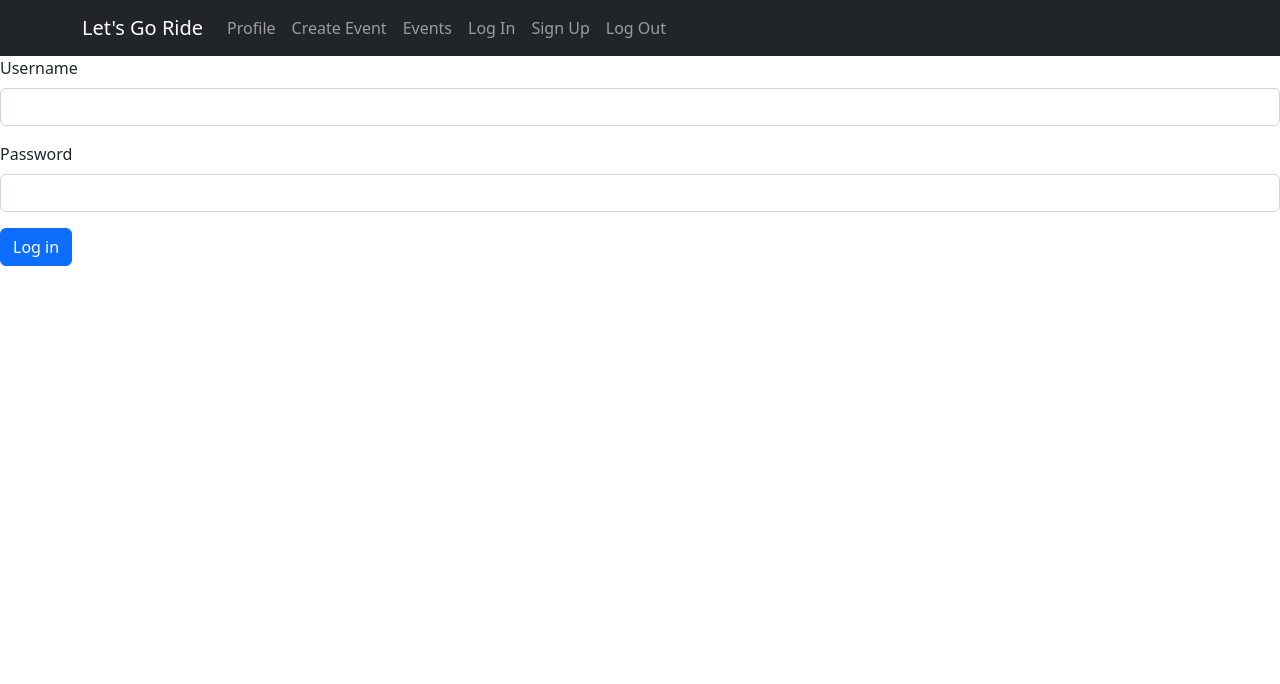
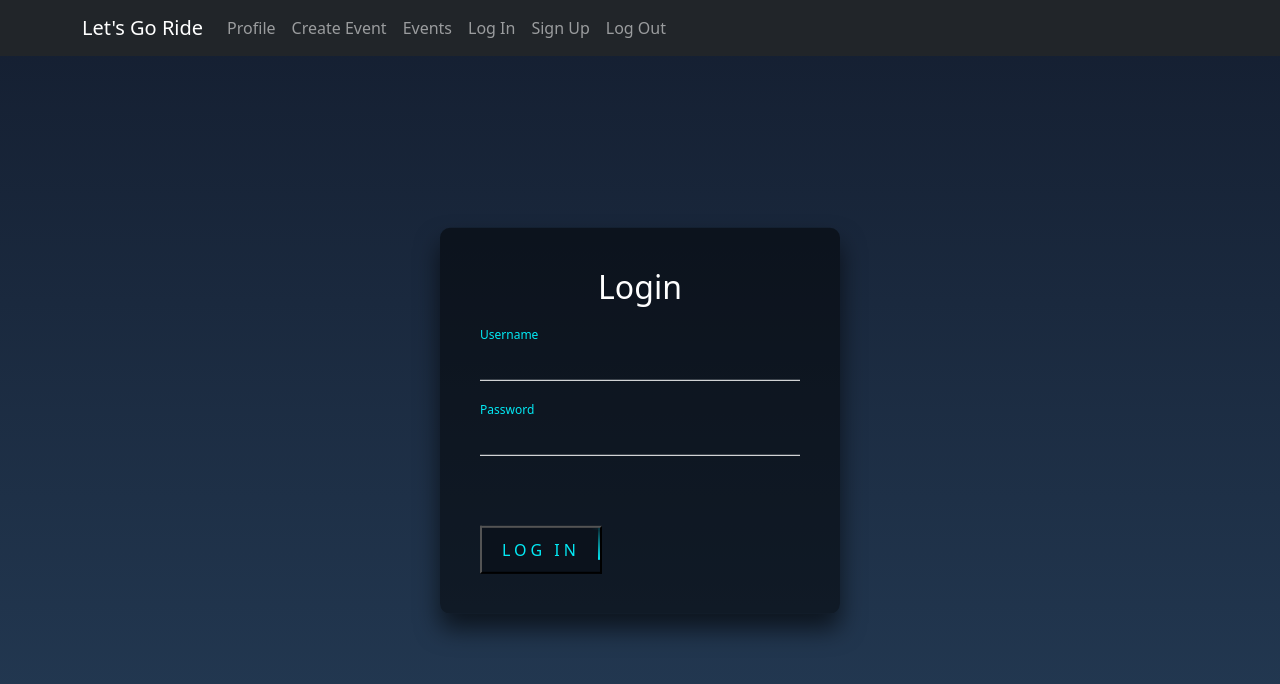
Before and after one commit to DavidPM1990/lets-go-ride-frontend, a React (Create React App) app: page /login in a window 1280 px wide. Shown: the top 684 px of the page. Built offline with nearby package versions, Linux system fonts and the light colour scheme.

Commit message:
signup and login

```diff
--- /dev/null
+++ b/src/pages/LogIn/LogIn.css
@@ -0,0 +1,179 @@
+html {
+    height: 100%;
+}
+
+body {
+    margin: 0;
+    padding: 0;
+    font-family: sans-serif;
+    background: linear-gradient(#141e30, #243b55);
+}
+
+.login-box {
+    position: absolute;
+    margin-top: 45px;
+    top: 47%;
+    left: 50%;
+    width: 400px;
+    padding: 40px;
+    transform: translate(-50%, -50%);
+    background: rgba(0, 0, 0, .5);
+    box-sizing: border-box;
+    box-shadow: 0 15px 25px rgba(0, 0, 0, .6);
+    border-radius: 10px;
+}
+
+.login-box h2 {
+    margin: 0 0 30px;
+    padding: 0;
+    color: #fff;
+    text-align: center;
+}
+
+.login-box .user-box {
+    position: relative;
+}
+
+.login-box .user-box input {
+    width: 100%;
+    padding: 10px 0;
+    font-size: 16px;
+    color: #fff;
+    margin-bottom: 30px;
+    border: none;
+    border-bottom: 1px solid #fff;
+    outline: none;
+    background: transparent;
+}
+
+.login-box .user-box label {
+    position: absolute;
+    top: 0;
+    left: 0;
+    padding: 10px 0;
+    font-size: 16px;
+    color: #fff;
+    pointer-events: none;
+    transition: .5s;
+}
+
+.login-box .user-box input:focus~label,
+.login-box .user-box input:valid~label {
+    top: -20px;
+    left: 0;
+    color: #03e9f4;
+    font-size: 12px;
+}
+
+.login-box form button {
+    position: relative;
+    display: inline-block;
+    padding: 10px 20px;
+    color: #03e9f4;
+    background: #0b121c;
+    font-size: 16px;
+    text-decoration: none;
+    text-transform: uppercase;
+    overflow: hidden;
+    transition: .5s;
+    margin-top: 40px;
+    letter-spacing: 4px
+}
+
+.login-box button:hover {
+    background: #03e9f4;
+    color: #fff;
+    border-radius: 5px;
+    box-shadow: 0 0 5px #03e9f4,
+        0 0 25px #03e9f4,
+        0 0 50px #03e9f4,
+        0 0 100px #03e9f4;
+}
+
+.login-box button span {
+    position: absolute;
+    display: block;
+}
+
+.login-box button span:nth-child(1) {
+    top: 0;
+    left: -100%;
+    width: 100%;
+    height: 2px;
+    background: linear-gradient(90deg, transparent, #03e9f4);
+    animation: btn-anim1 1s linear infinite;
+}
+
+@keyframes btn-anim1 {
+    0% {
+        left: -100%;
+    }
+
+    50%,
+    100% {
+        left: 100%;
+    }
+}
+
+.login-box button span:nth-child(2) {
+    top: -100%;
+    right: 0;
+    width: 2px;
+    height: 80%;
+    background: linear-gradient(180deg, transparent, #03e9f4);
+    animation: btn-anim2 1s linear infinite;
+    animation-delay: .25s
+}
+
+@keyframes btn-anim2 {
+    0% {
+        top: -100%;
+    }
+
+    50%,
+    100% {
+        top: 100%;
+    }
+}
+
+.login-box button span:nth-child(3) {
+    bottom: 0;
+    right: -100%;
+    width: 100%;
+    height: 2px;
+    background: linear-gradient(270deg, transparent, #03e9f4);
+    animation: btn-anim3 1s linear infinite;
+    animation-delay: .5s
+}
+
+@keyframes btn-anim3 {
+    0% {
+        right: -100%;
+    }
+
+    50%,
+    100% {
+        right: 100%;
+    }
+}
+
+.login-box button span:nth-child(4) {
+    bottom: -100%;
+    left: 0;
+    width: 2px;
+    height: 80%;
+    background: linear-gradient(360deg, transparent, #03e9f4);
+    animation: btn-anim4 1s linear infinite;
+    animation-delay: .75s
+}
+
+@keyframes btn-anim4 {
+    0% {
+        bottom: -100%;
+    }
+
+    50%,
+    100% {
+        bottom: 100%;
+    }
+}
--- a/src/pages/LogIn/LogInPage.jsx
+++ b/src/pages/LogIn/LogInPage.jsx
@@ -3,6 +3,7 @@ import { useNavigate } from "react-router-dom";
 import UserAxios from '../../services/auth'
 import { Button, Form } from 'react-bootstrap';
 import { AuthContext } from '../../context/auth.context'
+import "./LogIn.css"
 
 
 function LogInPage() {
@@ -34,24 +35,58 @@ function LogInPage() {
   };
 
   return (
-    <Form onSubmit={login}>
-      <Form.Group className='mb-3'>
-        <Form.Label>Username</Form.Label>
-        <Form.Control
-          type='text'
-          placeholder=''
-          onChange={updateUser}
-          name='username'
-        />
-      </Form.Group>
-      <Form.Group className='mb-3'>
-        <Form.Label>Password</Form.Label>
-        <Form.Control type='password' name='password' onChange={updateUser} />
-      </Form.Group>
-      <Button variant='primary' type='submit'>
-        Log in
-      </Button>
-    </Form>
+
+    <div class="login-box">
+      <h2>Login</h2>
+      <form onSubmit={login}>
+        <div class="user-box">
+          <input type="text" name="username" onChange={updateUser} required="" />
+          <label>Username</label>
+        </div>
+        <div class="user-box">
+          <input type="password" name="password" onChange={updateUser} required="" />
+          <label>Password</label>
+        </div>
+        <button type='submit'>
+          <span></span>
+          <span></span>
+          <span></span>
+          <span></span>
+          Log In
+        </button>
+      </form>
+    </div>
+
+    // <Form onSubmit={login}>
+    //   <Form.Group className='mb-3'>
+    //     <Form.Label>Username</Form.Label>
+    //     <Form.Control
+    //       type='text'
+    //       placeholder=''
+    //       onChange={updateUser}
+    //       name='username'
+    //     />
+    //   </Form.Group>
+    //   <Form.Group className='mb-3'>
+    //     <Form.Label>Password</Form.Label>
+    //     <Form.Control type='password' name='password' onChange={updateUser} />
+    //   </Form.Group>
+    //   <Button variant='primary' type='submit'>
+    //     Log in
+    //   </Button>
+    // </Form>
+
+
+
+
+
+
+
+
+
+
+
+
 
   )
 }
--- /dev/null
+++ b/src/pages/Signup/SignUp.css
@@ -0,0 +1,179 @@
+html {
+    height: 100%;
+}
+
+body {
+    margin: 0;
+    padding: 0;
+    font-family: sans-serif;
+    background: linear-gradient(#141e30, #243b55);
+}
+
+.login-box {
+    position: absolute;
+    margin-top: 45px;
+    top: 47%;
+    left: 50%;
+    width: 400px;
+    padding: 40px;
+    transform: translate(-50%, -50%);
+    background: rgba(0, 0, 0, .5);
+    box-sizing: border-box;
+    box-shadow: 0 15px 25px rgba(0, 0, 0, .6);
+    border-radius: 10px;
+}
+
+.login-box h2 {
+    margin: 0 0 30px;
+    padding: 0;
+    color: #fff;
+    text-align: center;
+}
+
+.login-box .user-box {
+    position: relative;
+}
+
+.login-box .user-box input {
+    width: 100%;
+    padding: 10px 0;
+    font-size: 16px;
+    color: #fff;
+    margin-bottom: 30px;
+    border: none;
+    border-bottom: 1px solid #fff;
+    outline: none;
+    background: transparent;
+}
+
+.login-box .user-box label {
+    position: absolute;
+    top: 0;
+    left: 0;
+    padding: 10px 0;
+    font-size: 16px;
+    color: #fff;
+    pointer-events: none;
+    transition: .5s;
+}
+
+.login-box .user-box input:focus~label,
+.login-box .user-box input:valid~label {
+    top: -20px;
+    left: 0;
+    color: #03e9f4;
+    font-size: 12px;
+}
+
+.login-box form button {
+    position: relative;
+    display: inline-block;
+    padding: 10px 20px;
+    color: #03e9f4;
+    background: #0b121c;
+    font-size: 16px;
+    text-decoration: none;
+    text-transform: uppercase;
+    overflow: hidden;
+    transition: .5s;
+    margin-top: 40px;
+    letter-spacing: 4px
+}
+
+.login-box button:hover {
+    background: #03e9f4;
+    color: #fff;
+    border-radius: 5px;
+    box-shadow: 0 0 5px #03e9f4,
+        0 0 25px #03e9f4,
+        0 0 50px #03e9f4,
+        0 0 100px #03e9f4;
+}
+
+.login-box button span {
+    position: absolute;
+    display: block;
+}
+
+.login-box button span:nth-child(1) {
+    top: 0;
+    left: -100%;
+    width: 100%;
+    height: 2px;
+    background: linear-gradient(90deg, transparent, #03e9f4);
+    animation: btn-anim1 1s linear infinite;
+}
+
+@keyframes btn-anim1 {
+    0% {
+        left: -100%;
+    }
+
+    50%,
+    100% {
+        left: 100%;
+    }
+}
+
+.login-box button span:nth-child(2) {
+    top: -100%;
+    right: 0;
+    width: 2px;
+    height: 80%;
+    background: linear-gradient(180deg, transparent, #03e9f4);
+    animation: btn-anim2 1s linear infinite;
+    animation-delay: .25s
+}
+
+@keyframes btn-anim2 {
+    0% {
+        top: -100%;
+    }
+
+    50%,
+    100% {
+        top: 100%;
+    }
+}
+
+.login-box button span:nth-child(3) {
+    bottom: 0;
+    right: -100%;
+    width: 100%;
+    height: 2px;
+    background: linear-gradient(270deg, transparent, #03e9f4);
+    animation: btn-anim3 1s linear infinite;
+    animation-delay: .5s
+}
+
+@keyframes btn-anim3 {
+    0% {
+        right: -100%;
+    }
+
+    50%,
+    100% {
+        right: 100%;
+    }
+}
+
+.login-box button span:nth-child(4) {
+    bottom: -100%;
+    left: 0;
+    width: 2px;
+    height: 80%;
+    background: linear-gradient(360deg, transparent, #03e9f4);
+    animation: btn-anim4 1s linear infinite;
+    animation-delay: .75s
+}
+
+@keyframes btn-anim4 {
+    0% {
+        bottom: -100%;
+    }
+
+    50%,
+    100% {
+        bottom: 100%;
+    }
+}
--- a/src/pages/Signup/SignupPage.jsx
+++ b/src/pages/Signup/SignupPage.jsx
@@ -2,6 +2,7 @@ import { useState } from 'react';
 import { Button, Form } from 'react-bootstrap';
 import UserAxios from '../../services/auth';
 import { useNavigate } from "react-router-dom";
+import "./SignUp.css"
 
 function SignupPage() {
   const navigate = useNavigate();
@@ -23,44 +24,97 @@ function SignupPage() {
   };
 
   return (
-    <Form onSubmit={createNewUser}>
-      <Form.Group className='mb-3'>
-        <Form.Label>Username</Form.Label>
-        <Form.Control
-          name='username'
-          onChange={updateNewUser}
-          type='text'
-          placeholder=''
-        />
-        <Form.Label>Phone Number</Form.Label>
-        <Form.Control
-          name='phoneNumber'
-          onChange={updateNewUser}
-          type='number'
-          placeholder=''
-        />
-      </Form.Group>
-      <Form.Group className='mb-3'>
-        <Form.Label>Email</Form.Label>
-        <Form.Control
-          type='text'
-          placeholder=''
-          onChange={updateNewUser}
-          name='email'
-        />
-      </Form.Group>
-      <Form.Group className='mb-3'>
-        <Form.Label>Password</Form.Label>
-        <Form.Control
-          type='password'
-          name='password'
-          onChange={updateNewUser}
-        />
-      </Form.Group>
-      <Button variant='primary' type='submit'>
-        Sign Up
-      </Button>
-    </Form>
+
+
+    <div class="login-box">
+      <h2>Sign Up</h2>
+      <form onSubmit={createNewUser}>
+        <div className="user-box">
+          <input type="text" name="username" onChange={updateNewUser} required="" />
+          <label>Username</label>
+        </div>
+        <div className="user-box">
+          <input type="number" name="phoneNumber" onChange={updateNewUser} required="" />
+          <label>Phone Number</label>
+        </div>
+        <div className="user-box">
+          <input type="email" name="email" onChange={updateNewUser} required="" />
+          <label>Email</label>
+        </div>
+        <div className="user-box">
+          <input type="password" name="password" onChange={updateNewUser} required="" />
+          <label>Password</label>
+        </div>
+
+        <button className='buttonStyle' type='submit'>Create
+
+          <span></span>
+          <span></span>
+          <span></span>
+          <span></span>
+        </button>
+      </form>
+    </div>
+
+
+
+
+
+
+
+
+
+
+
+
+
+
+
+
+
+
+
+
+
+
+    // <Form onSubmit={createNewUser}>
+    //   <Form.Group className='mb-3'>
+    //     <Form.Label>Username</Form.Label>
+    //     <Form.Control
+    //       name='username'
+    //       onChange={updateNewUser}
+    //       type='text'
+    //       placeholder=''
+    //     />
+    //     <Form.Label>Phone Number</Form.Label>
+    //     <Form.Control
+    //       name='phoneNumber'
+    //       onChange={updateNewUser}
+    //       type='number'
+    //       placeholder=''
+    //     />
+    //   </Form.Group>
+    //   <Form.Group className='mb-3'>
+    //     <Form.Label>Email</Form.Label>
+    //     <Form.Control
+    //       type='text'
+    //       placeholder=''
+    //       onChange={updateNewUser}
+    //       name='email'
+    //     />
+    //   </Form.Group>
+    //   <Form.Group className='mb-3'>
+    //     <Form.Label>Password</Form.Label>
+    //     <Form.Control
+    //       type='password'
+    //       name='password'
+    //       onChange={updateNewUser}
+    //     />
+    //   </Form.Group>
+    //   <Button variant='primary' type='submit'>
+    //     Sign Up
+    //   </Button>
+    // </Form>
   )
 }
 
```
